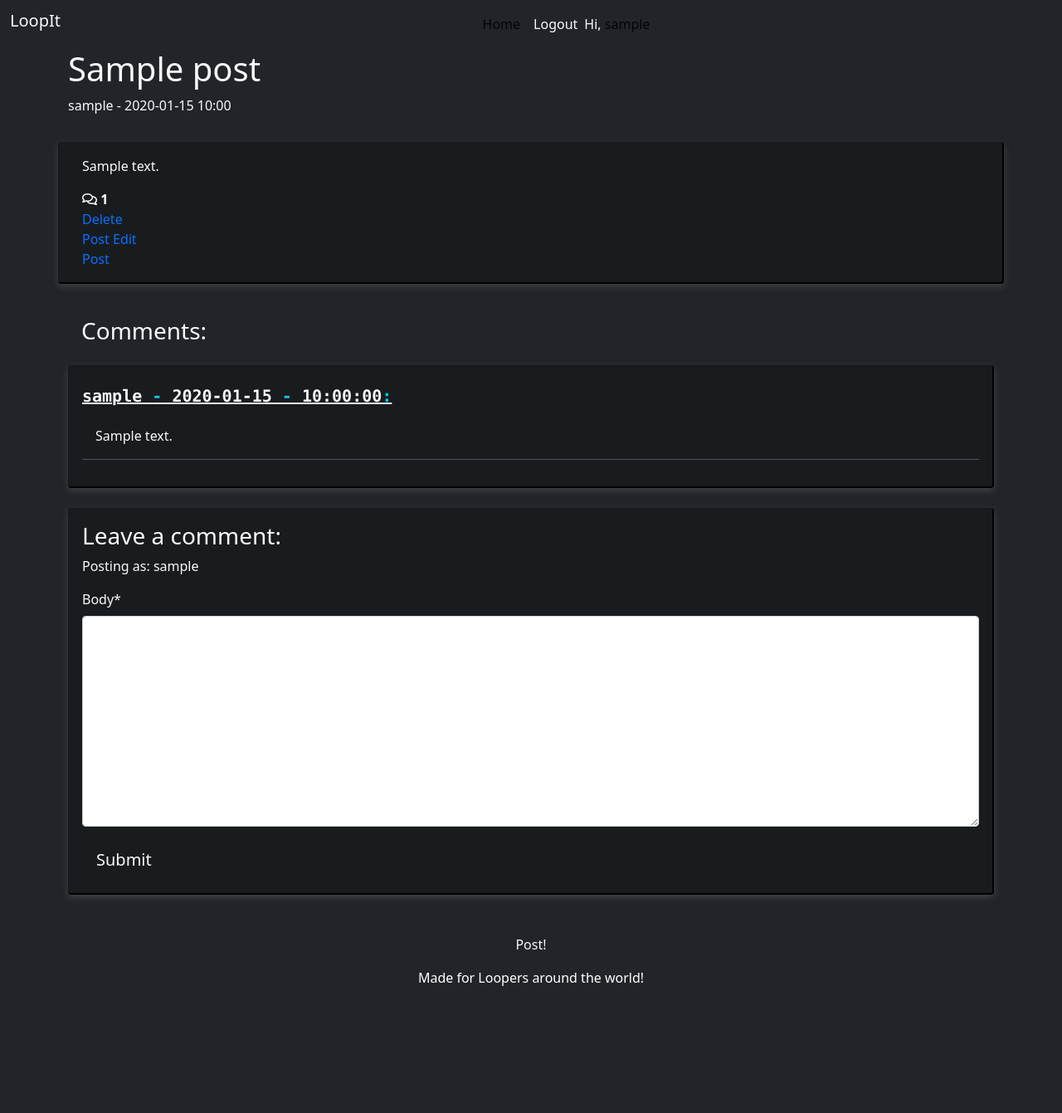
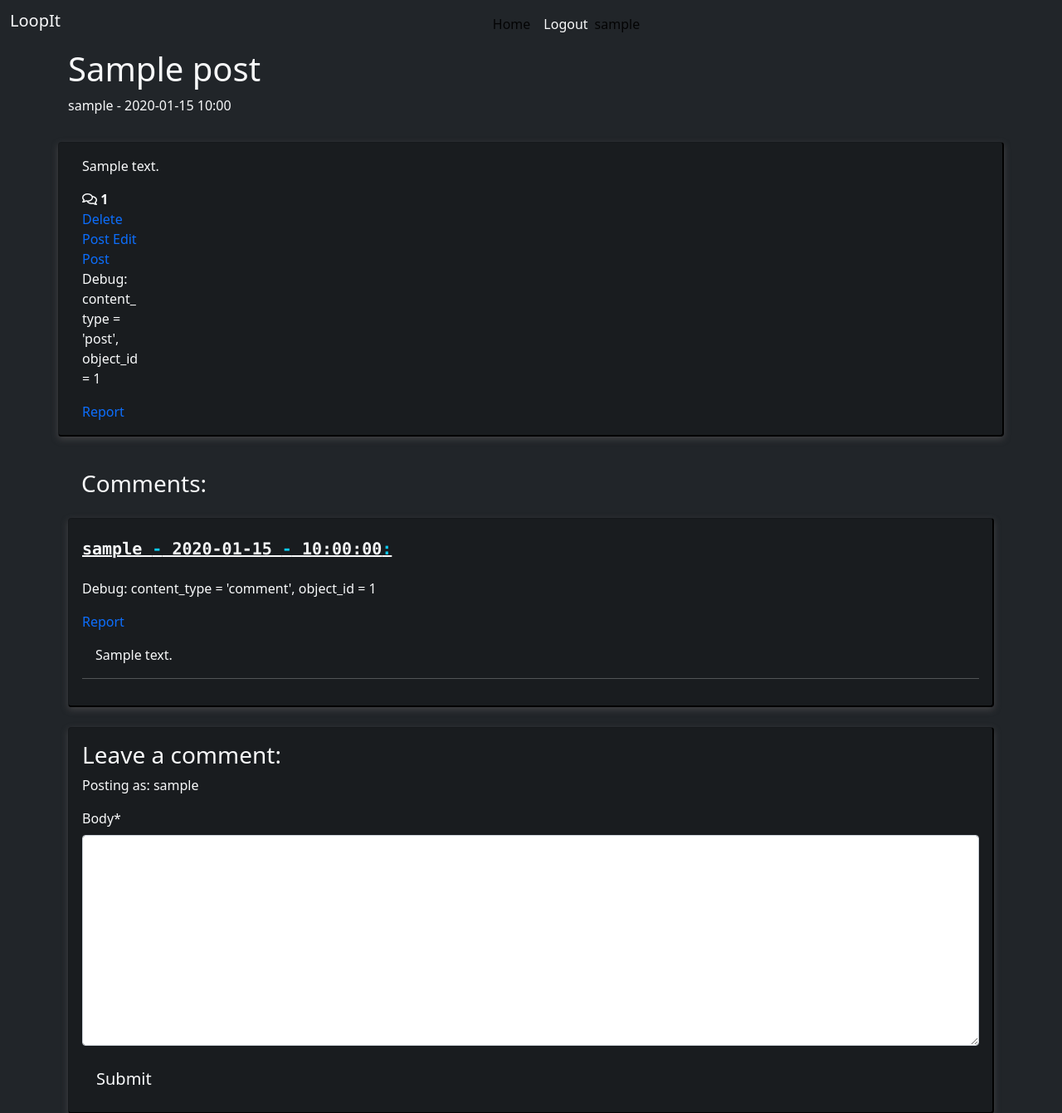
Before and after one commit to birgerosterberg/loopit, a Django app: a page that uses templates/base.html in a window 1280 px wide. Shown: the top 1341 px of the page at 83% size. Before the commit the page ends 1188 px from the top, so only its background shows below. Run offline with Django 3.2, Linux system fonts and the light colour scheme; a user stored in the database is signed in; tables that the repository leaves empty hold one stand-in row (values such as "Sample post"); some libraries are stand-ins or nearby versions.

Commit message:
add report function add report admin, userprofile admin

```diff
--- a/community/forms.py
+++ b/community/forms.py
@@ -1,7 +1,7 @@
 from django_summernote.widgets import SummernoteWidget
 from crispy_forms.helper import FormHelper
 from django import forms
-from .models import Comment, Post, UserProfile
+from .models import Comment, Post, UserProfile, Report
 
 
 class CommentForm(forms.ModelForm):
@@ -27,3 +27,9 @@ class UserProfileForm(forms.ModelForm):
     class Meta:
         model = UserProfile
         fields = ('profile_picture', 'first_name', 'last_name', 'about')
+
+
+class ReportForm(forms.ModelForm):
+    class Meta:
+        model = Report
+        fields = ['reason']
--- a/community/models.py
+++ b/community/models.py
@@ -1,9 +1,24 @@
 from django.db import models
 from django.contrib.auth.models import User
+from django.contrib.contenttypes.fields import GenericForeignKey
+from django.contrib.contenttypes.fields import GenericRelation
+from django.contrib.contenttypes.models import ContentType
 from cloudinary.models import CloudinaryField
 from autoslug import AutoSlugField
 
 # Create your models here.
+
+
+class Report(models.Model):
+    reporter = models.ForeignKey(User, on_delete=models.CASCADE)
+    content_type = models.ForeignKey(ContentType, on_delete=models.CASCADE)
+    object_id = models.PositiveIntegerField()
+    reported_item = GenericForeignKey('content_type', 'object_id')
+    reason = models.CharField(max_length=200)
+    timestamp = models.DateTimeField(auto_now_add=True)
+
+    def __str__(self):
+        return f"Report by {self.reporter} on {self.reported_item}"
 
 
 class Post(models.Model):
@@ -16,6 +31,10 @@ class Post(models.Model):
     image = CloudinaryField('image', default='default_image')
     created_on = models.DateTimeField(auto_now_add=True)
     rating = models.PositiveIntegerField(default=0)
+    reports = GenericRelation(Report)
+
+    def get_absolute_url(self):
+        return reverse("post_detail", args=[str(self.slug)])
 
     class Meta:
         ordering = ["-created_on"]
@@ -33,8 +52,8 @@ class Comment(models.Model):
     body = models.TextField()
     created_on = models.DateTimeField(auto_now_add=True)
     upvibes = models.ManyToManyField(
-        User, related_name='upvibed_comments', blank=True
-    )
+        User, related_name='upvibed_comments', blank=True)
+    reports = GenericRelation(Report)
 
     def __str__(self):
         return f"Comment on {self.post}"
--- a/community/urls.py
+++ b/community/urls.py
@@ -15,6 +15,7 @@ urlpatterns = [
          name='update_user_profile'),
     path('profile/<str:username>/',
          views.ViewUserProfile.as_view(), name='view_user_profile'),
-
+    path('report/<str:content_type>/<int:object_id>/',
+         views.ReportItemView.as_view(), name='report_item'),
 
 ]
--- a/community/views.py
+++ b/community/views.py
@@ -4,8 +4,8 @@ from django.contrib.auth.decorators import login_required
 from django.utils.decorators import method_decorator
 from django.contrib import messages
 from django.contrib.auth.models import User
-from .models import Post, UserProfile
-from .forms import PostForm, CommentForm, UserProfileForm
+from .models import Post, UserProfile, Comment
+from .forms import PostForm, CommentForm, UserProfileForm, ReportForm
 
 
 class PostList(generic.ListView):
@@ -117,7 +117,9 @@ class UserProfileView(View):
 
     def get(self, request, *args, **kwargs):
         user_profile = request.user.userprofile
-        return render(request, 'user_profile.html', {'user_profile': user_profile})
+        return render(
+            request, 'user_profile.html', {'user_profile': user_profile}
+        )
 
 
 class UpdateUserProfileView(View):
@@ -144,3 +146,67 @@ class ViewUserProfile(View):
         user = User.objects.get(username=username)
         user_profile = UserProfile.objects.get(user=user)
         return render(request, self.template_name, {'user_profile': user_profile})
+
+
+class ReportItemView(View):
+    """View for reporting posts or comments."""
+
+    template_name = 'report_form.html'
+    http_method_names = ['get', 'post']
+
+    def get(self, request, content_type, object_id):
+        """
+        Handle GET requests to display the report form.
+
+        Args:
+            request: The HTTP request object.
+            content_type: Type of content ('post' or 'comment').
+            object_id: ID of the content to report.
+
+        Returns:
+            Rendered HTML template with the report form.
+        """
+        content_map = {
+            'post': Post,
+            'comment': Comment,
+        }
+        content_class = content_map.get(content_type)
+        content_item = get_object_or_404(content_class, id=object_id)
+        form = ReportForm(
+            initial={'content_type': content_type, 'object_id': object_id})
+        print(f"Debug: content_type = {content_type}, object_id = {object_id}")
+        context = {'form': form, 'content_item': content_item}
+        return render(request, self.template_name, context)
+
+    def post(self, request, content_type, object_id):
+        """
+        Handle POST requests to submit a report.
+
+        Args:
+            request: The HTTP request object.
+            content_type: Type of content ('post' or 'comment').
+            object_id: ID of the content being reported.
+
+        Returns:
+            Redirect to home page with a success message if report is valid,
+            otherwise re-renders the report form with error messages.
+        """
+        content_map = {
+            'post': Post,
+            'comment': Comment,
+        }
+        content_class = content_map.get(content_type)
+        content_item = get_object_or_404(content_class, id=object_id)
+        form = ReportForm(request.POST)
+        if form.is_valid():
+            report = form.save(commit=False)
+            report.reporter = request.user
+            report.reported_item = content_item
+            report.save()
+
+            # Display a success message and redirect to home page
+            messages.success(request, 'Report submitted successfully.')
+            return redirect('home')
+
+        context = {'form': form, 'content_item': content_item}
+        return render(request, self.template_name, context)
--- a/templates/base.html
+++ b/templates/base.html
@@ -38,7 +38,7 @@
                     </li>
                     <div class="d-flex justify-content-end mx-auto">
                         <span class="navbar-text text-light">
-                            Hi, <a href="{% url 'user_profile_view' %}">{{ user }}</a>
+                            <a href="{% url 'user_profile_view' %}">{{ request.user.username }}</a>
                         </span>
                     </div>
                     {% else %}
--- a/templates/post_detail.html
+++ b/templates/post_detail.html
@@ -22,9 +22,11 @@
                         <strong class="text-light"><i class="far fa-comments"></i> {{ comments.count }}</strong>
                         {% if user == post.author %}
                         <a href="{% url 'delete_post' post.slug %}">Delete Post</a>
+                        <a href="{% url 'edit_post' post.slug %}">Edit Post</a>
                         {% endif %}
-                        {% if user == post.author %}
-                        <a href="{% url 'edit_post' post.slug %}">Edit Post</a>
+                        {% if user.is_authenticated %}
+                        <p>Debug: content_type = 'post', object_id = {{ post.id }}</p>
+                        <a href="{% url 'report_item' 'post' post.id %}" class="report-button">Report</a>
                         {% endif %}
                     </div>
                 </div>
@@ -40,7 +42,11 @@
                     {{ comment.author }} <span class="text-info">-</span>
                     {{ comment.created_on|date:"Y-m-d" }} <span class="text-info">-</span>
                     {{ comment.created_on|date:"H:i:s" }}<span class="text-info">:</span>
+                    {% if user.is_authenticated %}
+                <p>Debug: content_type = 'comment', object_id = {{ comment.id }}</p>
+                <a href="{% url 'report_item' 'comment' comment.id %}" class="report-button">Report</a>
 
+                {% endif %}
                 </p>
 
                 <div class="my-3 mx-3">
```
Also changed, not shown: community/admin.py (+19 -4 lines), templates/report_form.html (added, +11 -0 lines), community/migrations/0007_report.py (added).
